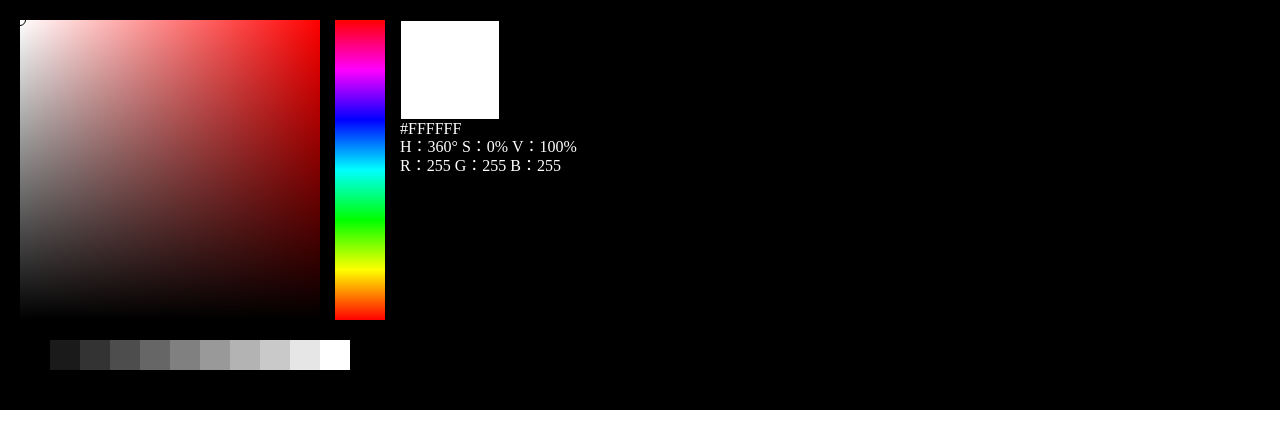
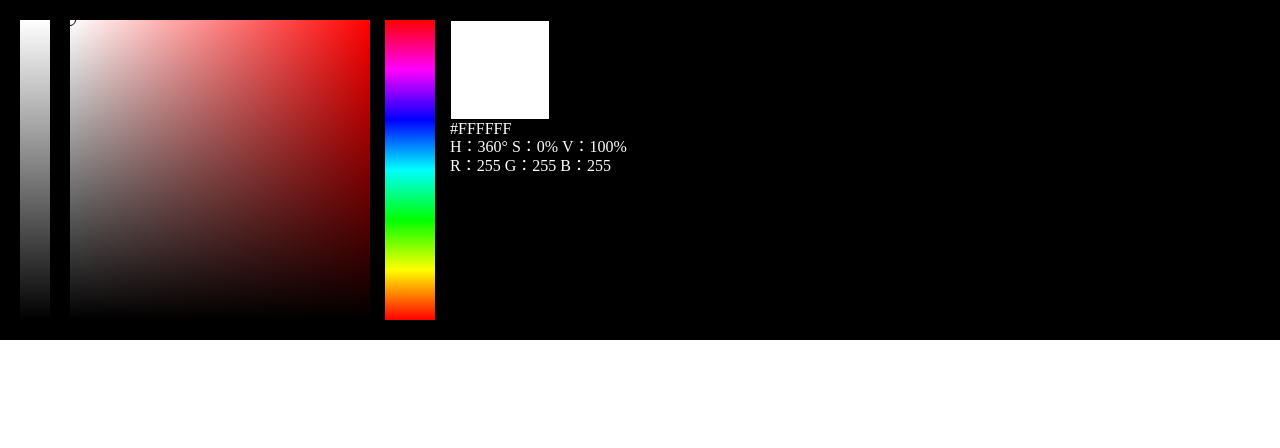
Before and after one commit to heureux-kun/vuejs-color-picker, a Vue app: page / in a window 1280 px wide. Shown: the top 448 px of the page. Built offline with nearby package versions, Linux system fonts and the light colour scheme.

Commit message:
グレースケールも取得できるよう実装（clipboard.jsの実装はやめた）

```diff
--- a/src/components/ColorPicker.vue
+++ b/src/components/ColorPicker.vue
@@ -1,6 +1,7 @@
 <template>
   <div id="Wrapper">
     <div id="ColorPicker">
+      <div id="GrayScaleArea" @click="getGrayScale"></div>
       <!-- 彩度と明度を決定するエリア -->
       <div id="SvArea" v-bind:style="setSvAreaBackgroundColor" @click="getSv" v-model="hsvToRgb,rgbToHex">
         <!-- カーソルの位置を意味する○ -->
@@ -24,31 +25,10 @@
         R：{{rgb.r}} G：{{rgb.g}} B：{{rgb.b}}
       </div>
     </div>
-    <div id="GrayScale">
-      <ul>
-        <li :style="grayScaleStyle01">{{ grayScaleHex01 }}</li>
-        <li :style="grayScaleStyle02"></li>
-        <li :style="grayScaleStyle03"></li>
-        <li :style="grayScaleStyle04"></li>
-        <li :style="grayScaleStyle05"></li>
-        <li :style="grayScaleStyle06"></li>
-        <li :style="grayScaleStyle07"></li>
-        <li :style="grayScaleStyle08"></li>
-        <li :style="grayScaleStyle09"></li>
-        <li :style="grayScaleStyle10"></li>
-        <li :style="grayScaleStyle11"></li>
-      </ul>
-    </div>
-    <!-- Target -->
-    <input id="foo" value="https://github.com/zenorocha/clipboard.js.git">
-    <!-- Trigger -->
-    <button class="btn" data-clipboard-target="#foo">クリック</button>
   </div>
 </template>
 
 <script>
-import clipboard from 'clipboard'
-
 export default {
   name: 'ColorPicker',
   data () {
@@ -71,20 +51,7 @@ export default {
         g: '0',
         b: '0'
       },
-      hexCode: '',
-      grayScale: {
-        color01: 0,
-        color02: 26,
-        color03: 51,
-        color04: 77,
-        color05: 102,
-        color06: 128,
-        color07: 153,
-        color08: 179,
-        color09: 201,
-        color10: 230,
-        color11: 255
-      }
+      hexCode: ''
     }
   },
   computed: {
@@ -148,50 +115,6 @@ export default {
         bToHex = '0' + bToHex
       }
       this.hexCode = (rToHex + gToHex + bToHex).toUpperCase()
-    },
-    grayScaleStyle01: function () {
-      let color = this.grayScale.color01
-      return 'background-color:rgb(' + color + ',' + color + ',' + color + ')'
-    },
-    grayScaleStyle02: function () {
-      let color = this.grayScale.color02
-      return 'background-color:rgb(' + color + ',' + color + ',' + color + ')'
-    },
-    grayScaleStyle03: function () {
-      let color = this.grayScale.color03
-      return 'background-color:rgb(' + color + ',' + color + ',' + color + ')'
-    },
-    grayScaleStyle04: function () {
-      let color = this.grayScale.color04
-      return 'background-color:rgb(' + color + ',' + color + ',' + color + ')'
-    },
-    grayScaleStyle05: function () {
-      let color = this.grayScale.color05
-      return 'background-color:rgb(' + color + ',' + color + ',' + color + ')'
-    },
-    grayScaleStyle06: function () {
-      let color = this.grayScale.color06
-      return 'background-color:rgb(' + color + ',' + color + ',' + color + ')'
-    },
-    grayScaleStyle07: function () {
-      let color = this.grayScale.color07
-      return 'background-color:rgb(' + color + ',' + color + ',' + color + ')'
-    },
-    grayScaleStyle08: function () {
-      let color = this.grayScale.color08
-      return 'background-color:rgb(' + color + ',' + color + ',' + color + ')'
-    },
-    grayScaleStyle09: function () {
-      let color = this.grayScale.color09
-      return 'background-color:rgb(' + color + ',' + color + ',' + color + ')'
-    },
-    grayScaleStyle10: function () {
-      let color = this.grayScale.color10
-      return 'background-color:rgb(' + color + ',' + color + ',' + color + ')'
-    },
-    grayScaleStyle11: function () {
-      let color = this.grayScale.color11
-      return 'background-color:rgb(' + color + ',' + color + ',' + color + ')'
     }
   },
   methods: {
@@ -230,6 +153,35 @@ export default {
       this.svAreaCoordinateY = e.offsetY
       this.hsv.s = Math.floor(this.svAreaCoordinateX / 300 * 100)
       this.hsv.v = 100 - Math.floor(this.svAreaCoordinateY / 300 * 100)
+    },
+    getGrayScale: function (e) {
+      let grayScaleAreaCoordinateY = e.offsetY
+      this.hsv.h = 360
+      this.hsv.s = 0
+      let normalizeY = 110 - Math.floor(grayScaleAreaCoordinateY / 300 * 110)
+      if (normalizeY > 100) {
+        this.hsv.v = 100
+      } else if (normalizeY > 90) {
+        this.hsv.v = 90
+      } else if (normalizeY > 80) {
+        this.hsv.v = 80
+      } else if (normalizeY > 70) {
+        this.hsv.v = 70
+      } else if (normalizeY > 60) {
+        this.hsv.v = 60
+      } else if (normalizeY > 50) {
+        this.hsv.v = 50
+      } else if (normalizeY > 40) {
+        this.hsv.v = 40
+      } else if (normalizeY > 30) {
+        this.hsv.v = 30
+      } else if (normalizeY > 20) {
+        this.hsv.v = 20
+      } else if (normalizeY > 10) {
+        this.hsv.v = 10
+      } else {
+        this.hsv.v = 0
+      }
     }
   }
 }
@@ -238,12 +190,18 @@ export default {
 <!-- Add "scoped" attribute to limit CSS to this component only -->
 <style scoped>
   #Wrapper{
-    padding:20px;
+    padding: 20px;
     background-color: #000;
   }
   #ColorPicker{
     display: flex;
     color: #FFF;
+  }
+  #GrayScaleArea{
+    width: 30px;
+    height: 300px;
+    margin-right: 20px;
+    background-image: linear-gradient(to bottom, #FFFFFF, #000000 );
   }
   #SvAreaSelectPoint{
     width: 12px;
@@ -274,14 +232,4 @@ export default {
     height: 100px;
     border:1px solid #000;
   }
-  #GrayScale{
-    margin-top: 20px;
-  }
-  #GrayScale ul{
-    display: flex;
-  }
-  #GrayScale li{
-    width: 30px;
-    height: 30px;
-  }
 </style>
```
